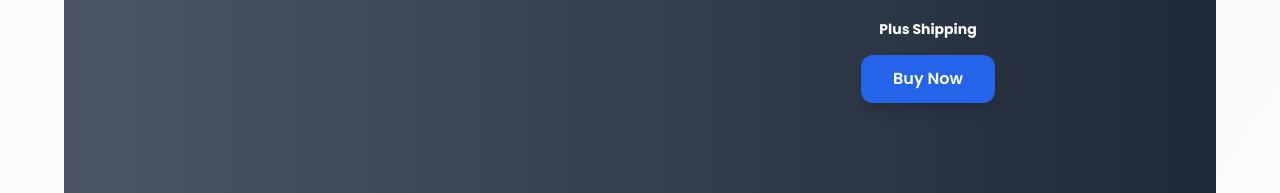
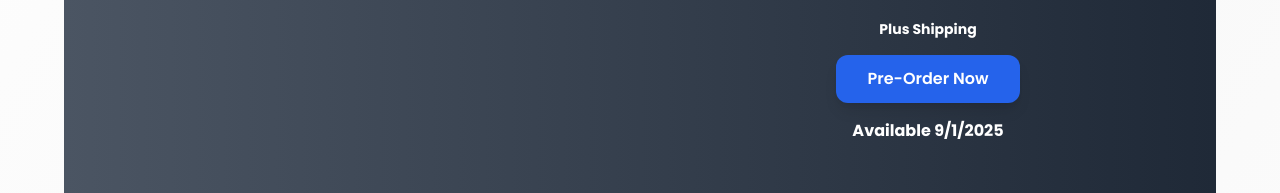
Before and after one commit to qb1968/tcf2, a React (Vite) app: page /book in a window 1280 px wide. Shown: the part 720-913 px from the top of the page. Built offline with nearby package versions, Linux system fonts and the light colour scheme.

Commit message:
update buy button

```diff
--- a/src/pages/Book.jsx
+++ b/src/pages/Book.jsx
@@ -79,7 +79,10 @@ export default function AboutTheBook() {
   );
 
   return (
-    <section id="book" className="bg-gradient-to-r from-gray-600 via-gray-8=700 to-gray-800 text-gray-100 min-h-screen py-16 px-6 font-custom max-w-6xl mx-auto rounded-xl">
+    <section
+      id="book"
+      className="bg-gradient-to-r from-gray-600 via-gray-8=700 to-gray-800 text-gray-100 min-h-screen py-16 px-6 font-custom max-w-6xl mx-auto rounded-xl"
+    >
       {/* Book Section */}
       <div className="grid md:grid-cols-2 gap-12 items-start">
         <div>
@@ -205,8 +208,9 @@ export default function AboutTheBook() {
               rel="noopener noreferrer"
               className="inline-block bg-blue-600 hover:bg-blue-700 text-white font-semibold py-3 px-8 rounded-xl shadow-lg transition duration-300"
             >
-              Buy Now
+              Pre-Order Now
             </a>
+            <p className="text-md font-bold text-white mt-4">Available 9/1/2025</p>
           </div>
         </div>
       </div>
```
